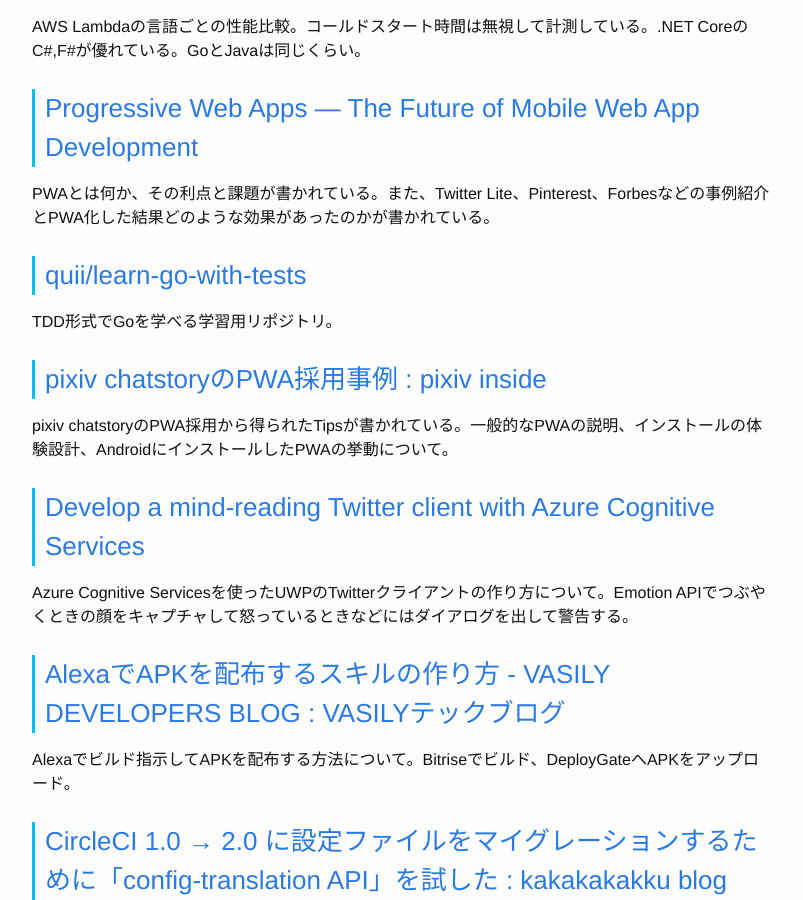
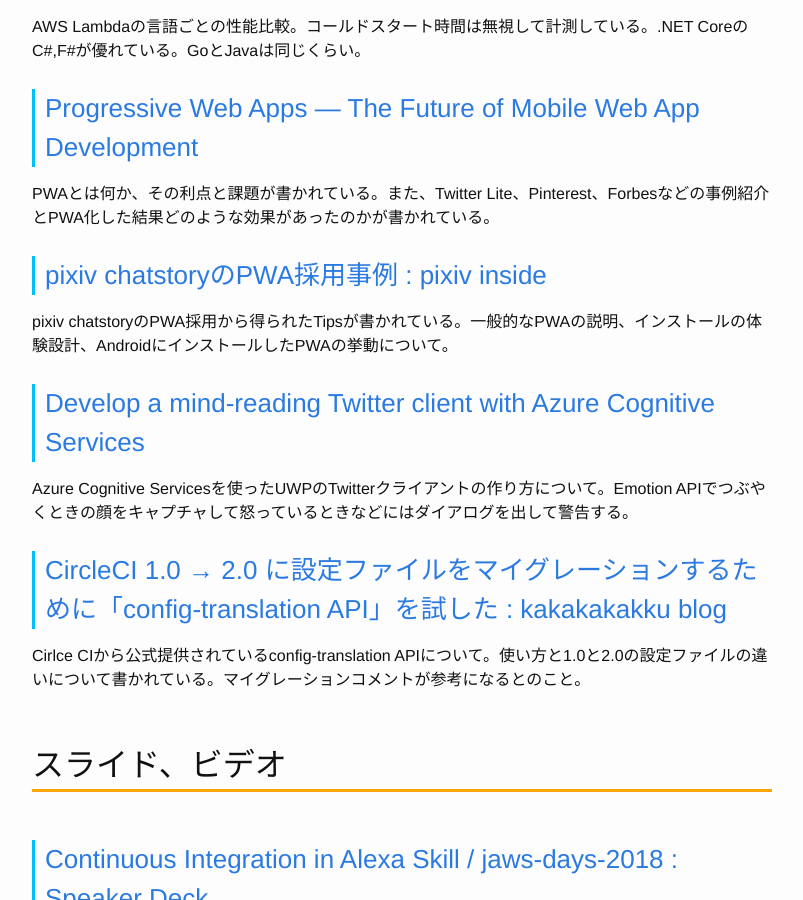
Before and after one commit to Gather-Tech/Gather-Tech.github.io, a Jekyll site: the page built from _posts/2018/2018-03-19-Gather90.md, in a window 1280 px wide and 900 px high, scrolled down 1887 px. Shown: the whole window, without its empty margins (238-1041 px from the left). Built offline with Jekyll 4.4.1, drawn with Linux system fonts in a browser that asks for light colours; some of the changed text lies outside the part shown.

Commit message:
Reduced articles

```diff
--- a/_posts/2018/2018-03-19-Gather90.md
+++ b/_posts/2018/2018-03-19-Gather90.md
@@ -43,10 +43,6 @@
 
 PWAとは何か、その利点と課題が書かれている。また、Twitter Lite、Pinterest、Forbesなどの事例紹介とPWA化した結果どのような効果があったのかが書かれている。
 
-### [quii/learn-go-with-tests](https://github.com/quii/learn-go-with-tests)
-
-TDD形式でGoを学べる学習用リポジトリ。
-
 ### [pixiv chatstoryのPWA採用事例 : pixiv inside](https://inside.pixiv.blog/ikasoumen/3513)
 
 pixiv chatstoryのPWA採用から得られたTipsが書かれている。一般的なPWAの説明、インストールの体験設計、AndroidにインストールしたPWAの挙動について。
@@ -54,10 +50,6 @@
 ### [Develop a mind-reading Twitter client with Azure Cognitive Services](https://medium.com/windows-developer/develop-a-mind-reading-twitter-client-with-azure-cognitive-services-f73f0c937671)
 
 Azure Cognitive Servicesを使ったUWPのTwitterクライアントの作り方について。Emotion APIでつぶやくときの顔をキャプチャして怒っているときなどにはダイアログを出して警告する。
-
-### [AlexaでAPKを配布するスキルの作り方 - VASILY DEVELOPERS BLOG : VASILYテックブログ](http://tech.vasily.jp/entry/alexa_distribute_apk)
-
-Alexaでビルド指示してAPKを配布する方法について。Bitriseでビルド、DeployGateへAPKをアップロード。
 
 ### [CircleCI 1.0 → 2.0 に設定ファイルをマイグレーションするために「config-translation API」を試した : kakakakakku blog](http://kakakakakku.hatenablog.com/entry/2018/03/15/010820)
 
@@ -99,14 +91,9 @@
 
 曖昧な表現にマッチするように文字列を正規表現で表してGitコマンドに変換するツール。元データは誰でも追加、修正できるようになっている。
 
-### [Driver](http://kamranahmed.info/driver)
-
-ページの一部を強調するためのJavaScriptライブラリ。軽量で他ライブラリに依存していない。
-
 ### [craftzdog/react-native-japanese-tokenizer : GitHub](https://github.com/craftzdog/react-native-japanese-tokenizer)
 
 React Native用の日本語分かち書きモジュール。iOSは標準APIのCFStringTokenizerを使い、AndroidはTinySegmenterを使っている。
-
 
 ## サービス、アプリ
 
```
